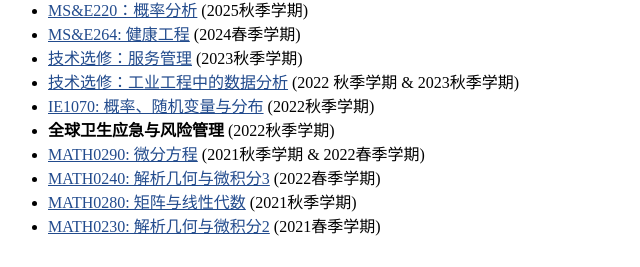
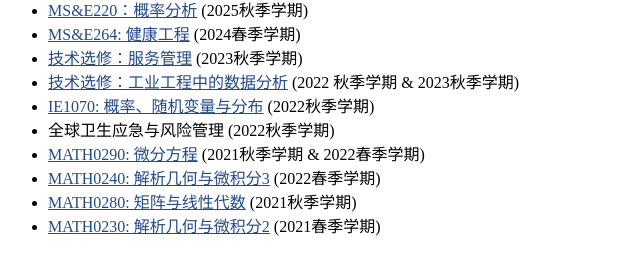
Before and after one commit to lingyuewei/lingyuewei.github.io, a Jekyll site: the page built from _pages/includes/teaching.md, in a window 1280 px wide. Shown: the part 630-897 px from the top of the page, without its empty margins (0-640 px from the left). Built offline with Jekyll 4.4.1, drawn with Linux system fonts in a browser that asks for light colours; our own code applies the rules of GitHub Pages for plain Markdown files.

Commit message:
Update format

```diff
--- a/_pages/includes/teaching.md
+++ b/_pages/includes/teaching.md
@@ -5,7 +5,7 @@
 - [技术选修：服务管理](https://scupi.scu.edu.cn/wp-content/uploads/2023/03/Technical-Elective_Service-Management_LiuDi-3.pdf){:style="color:#224B8D"} (2023秋季学期)
 - [技术选修：工业工程中的数据分析](https://scupi.scu.edu.cn/wp-content/uploads/2023/03/Technical-Elective_Data-Analytics-in-Industrial-Engineering_LiuYang-3.pdf){:style="color:#224B8D"} (2022 秋季学期 & 2023秋季学期)
 - [IE1070: 概率、随机变量与分布](https://scupi.scu.edu.cn/wp-content/uploads/2022/09/IE1070_Probability-and-Statistics_YangLiu.pdf){:style="color:#224B8D"} (2022秋季学期)
-- **全球卫生应急与风险管理** (2022秋季学期)
+- 全球卫生应急与风险管理 (2022秋季学期)
 - [MATH0290: 微分方程](https://scupi.scu.edu.cn/wp-content/uploads/2022/03/MATH0290-Differential-Equations-Robin-Cunningham-1.pdf){:style="color:#224B8D"} (2021秋季学期 & 2022春季学期)
 - [MATH0240: 解析几何与微积分3](https://scupi.scu.edu.cn/wp-content/uploads/2022/03/MATH0240-Analytic-Geometry-and-Calculus-3-sec1-Yang-Zheng-1.pdf){:style="color:#224B8D"} (2022春季学期)
 - [MATH0280: 矩阵与线性代数](https://scupi.scu.edu.cn/wp-content/uploads/2021/09/MATH0280-Matrices-and-Linear-Algebra-sec1-Yang-Zheng-1.pdf){:style="color:#224B8D"} (2021秋季学期)
```
